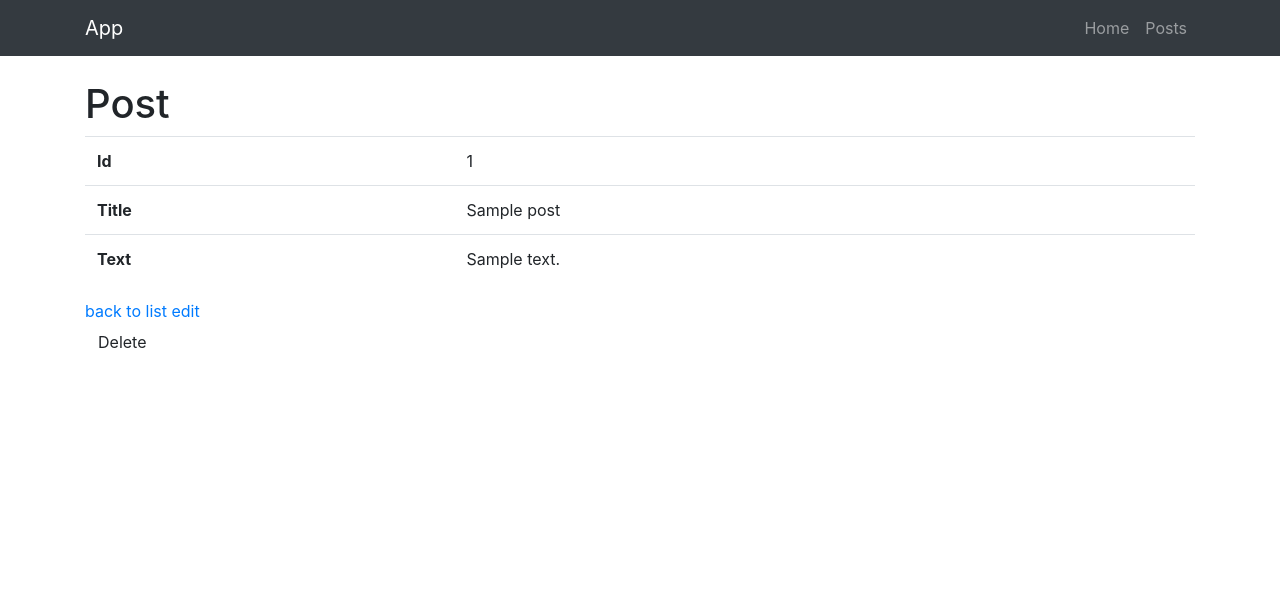
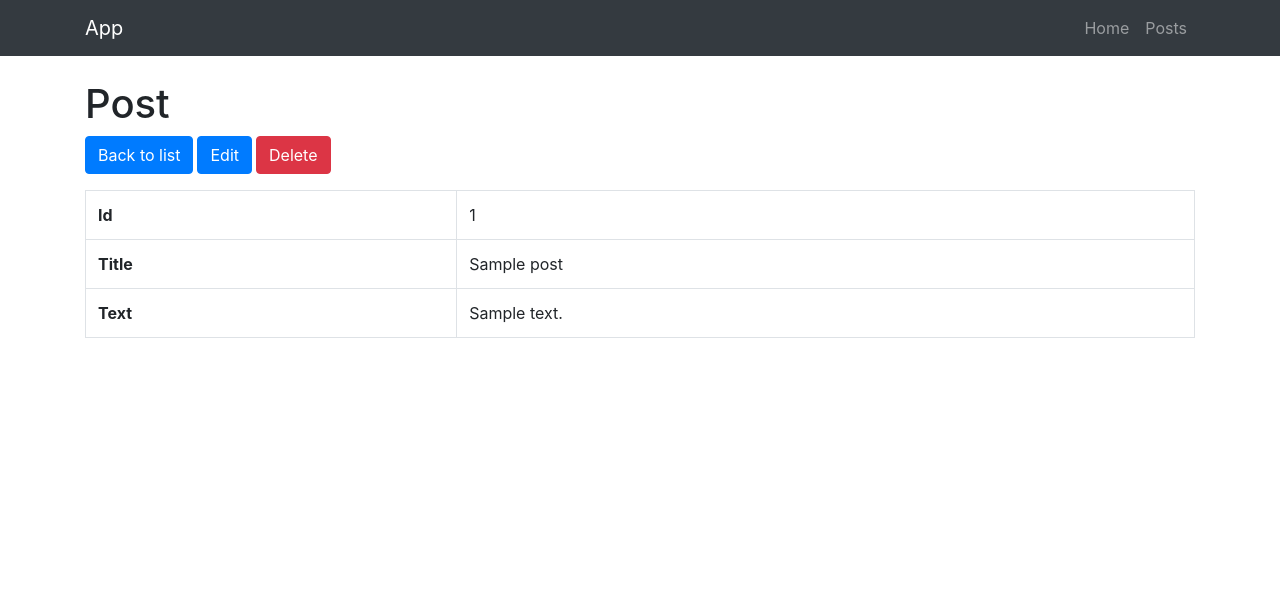
Before and after one commit to SergeyGavr/project-manager, a Symfony app: template manager/templates/post/show.html.twig in a window 1280 px wide. Shown: the top 601 px of the page. Run offline with Twig, Linux system fonts and the light colour scheme; the template is opened without the code that fills it: most values are stand-ins (such as "Sample title", 1, 10 or a date in 2020); some libraries are stand-ins or nearby versions.

Commit message:
Added bootstrap markup

```diff
--- a/manager/templates/base.html.twig
+++ b/manager/templates/base.html.twig
@@ -19,6 +19,13 @@
         .footer > .container {
             padding-right: 15px;
             padding-left: 15px;
+        }
+
+        .controls > * {
+            margin-right: 4px;
+        }
+        .controls > *:last-child {
+            margin-right: 0;
         }
     </style>
     {% block stylesheets %}{% endblock %}
--- a/manager/templates/post/_delete_form.html.twig
+++ b/manager/templates/post/_delete_form.html.twig
@@ -1,5 +1,5 @@
 <form method="post" action="{{ path('post_delete', {'id': post.id}) }}" onsubmit="return confirm('Are you sure you want to delete this item?');">
     <input type="hidden" name="_method" value="DELETE">
     <input type="hidden" name="_token" value="{{ csrf_token('delete' ~ post.id) }}">
-    <button class="btn">Delete</button>
+    <button class="btn btn-danger">Delete</button>
 </form>
--- a/manager/templates/post/_form.html.twig
+++ b/manager/templates/post/_form.html.twig
@@ -1,4 +1,6 @@
 {{ form_start(form) }}
     {{ form_widget(form) }}
-    <button class="btn">{{ button_label|default('Save') }}</button>
+    <div class="form-group">
+        <button class="btn btn-danger">{{ button_label|default('Save') }}</button>
+    </div>
 {{ form_end(form) }}
--- a/manager/templates/post/new.html.twig
+++ b/manager/templates/post/new.html.twig
@@ -5,7 +5,10 @@
 {% block body %}
     <h1>Create new Post</h1>
 
+    <div class="d-flex mb-3 controls">
+        <a href="{{ path('post_index') }}" class="btn btn-primary">Back to list</a>
+    </div>
+
     {{ include('post/_form.html.twig') }}
 
-    <a href="{{ path('post_index') }}">back to list</a>
 {% endblock %}
--- a/manager/templates/post/show.html.twig
+++ b/manager/templates/post/show.html.twig
@@ -5,7 +5,13 @@
 {% block body %}
     <h1>Post</h1>
 
-    <table class="table">
+    <div class="d-flex mb-3 controls">
+        <a href="{{ path('post_index') }}" class="btn btn-primary">Back to list</a>
+        <a href="{{ path('post_edit', {'id': post.id}) }}" class="btn btn-primary">Edit</a>
+        {{ include('post/_delete_form.html.twig') }}
+    </div>
+
+    <table class="table table-bordered">
         <tbody>
         <tr>
             <th>Id</th>
@@ -21,10 +27,4 @@
         </tr>
         </tbody>
     </table>
-
-    <a href="{{ path('post_index') }}">back to list</a>
-
-    <a href="{{ path('post_edit', {'id': post.id}) }}">edit</a>
-
-    {{ include('post/_delete_form.html.twig') }}
 {% endblock %}
```
Also changed, not shown: manager/templates/post/edit.html.twig (+6 -3 lines), manager/templates/post/index.html.twig (+7 -5 lines), 1 other file. Lines whose indentation alone changed are shown as unchanged.
